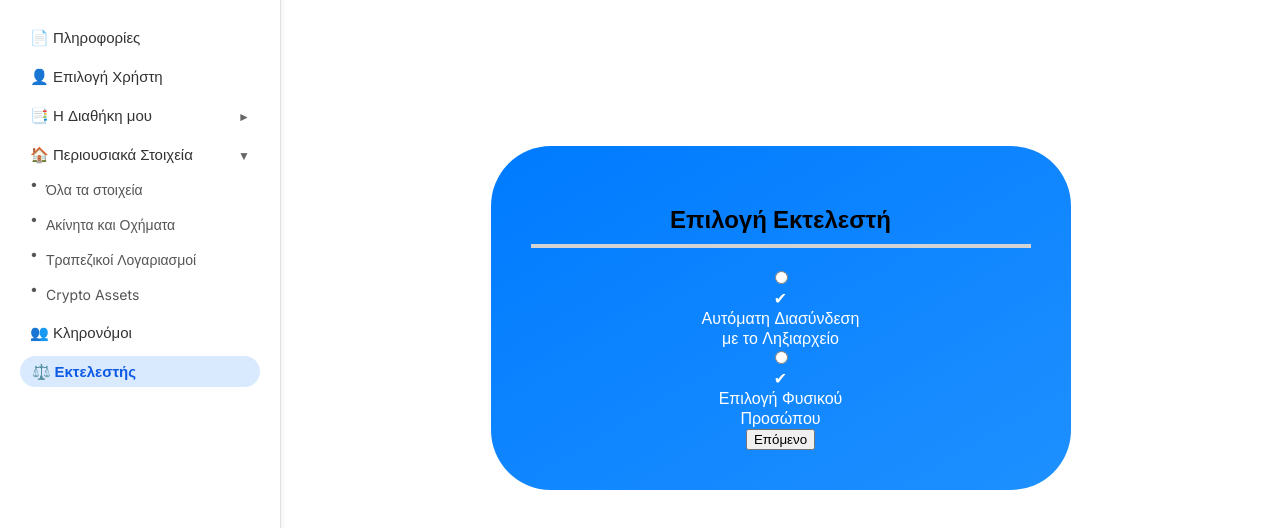
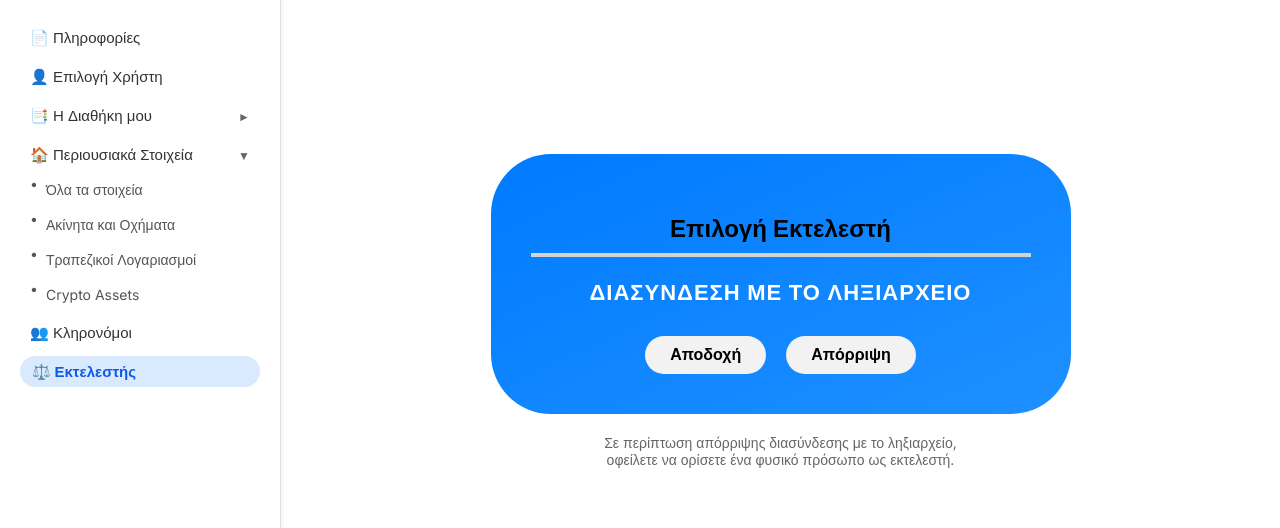
Before and after one commit to DimLiber/Inheriti, a plain HTML site: page project-code/mockup7/index3.html in a window 1280 px wide. Shown: the part 82-610 px from the top of the page. Drawn offline with Linux system fonts and the light colour scheme.

Commit message:
Update index3.html

```diff
--- a/project-code/mockup7/index3.html
+++ b/project-code/mockup7/index3.html
@@ -5,17 +5,6 @@
   <title>Εκτελεστής</title>
   <link rel="stylesheet" href="style7.css">
   <link href="https://fonts.googleapis.com/css2?family=Inter:wght@400;600&display=swap" rel="stylesheet">
-  <script>
-    document.addEventListener("DOMContentLoaded", function() {
-      const radios = document.querySelectorAll('input[name="activation"]');
-      radios.forEach(radio => {
-        radio.addEventListener('change', function() {
-          document.querySelectorAll('.option').forEach(opt => opt.classList.remove('selected'));
-          this.closest('.option').classList.add('selected');
-        });
-      });
-    });
-  </script>
 </head>
 <body>
   <div class="container">
@@ -65,25 +54,17 @@
       <div class="activation-card">
         <h2>Επιλογή Εκτελεστή</h2>
         <hr>
-        <div class="options">
-          <label class="option">
-            <input type="radio" name="activation">
-            <div class="content">
-              <div class="checkmark">✔</div>
-              <span>Αυτόματη Διασύνδεση<br>με το Ληξιαρχείο</span>
-            </div>
-          </label>
-          <label class="option">
-            <input type="radio" name="activation">
-            <div class="content">
-              <div class="checkmark">✔</div>
-              <span>Επιλογή Φυσικού<br>Προσώπου</span>
-            </div>
-          </label>
+        <p class="info-text">ΔΙΑΣΥΝΔΕΣΗ ΜΕ ΤΟ ΛΗΞΙΑΡΧΕΙΟ</p>
+        <div class="button-group">
+          <button class="neutral-button">Αποδοχή</button>
+          <button class="neutral-button">Απόρριψη</button>
         </div>
-        <button class="next-button">Επόμενο</button>
       </div>
 
+      <p class="note">
+        Σε περίπτωση απόρριψης διασύνδεσης με το ληξιαρχείο,<br>
+        οφείλετε να ορίσετε ένα φυσικό πρόσωπο ως εκτελεστή.
+      </p>
     </div>
   </div>
 </body>
```
